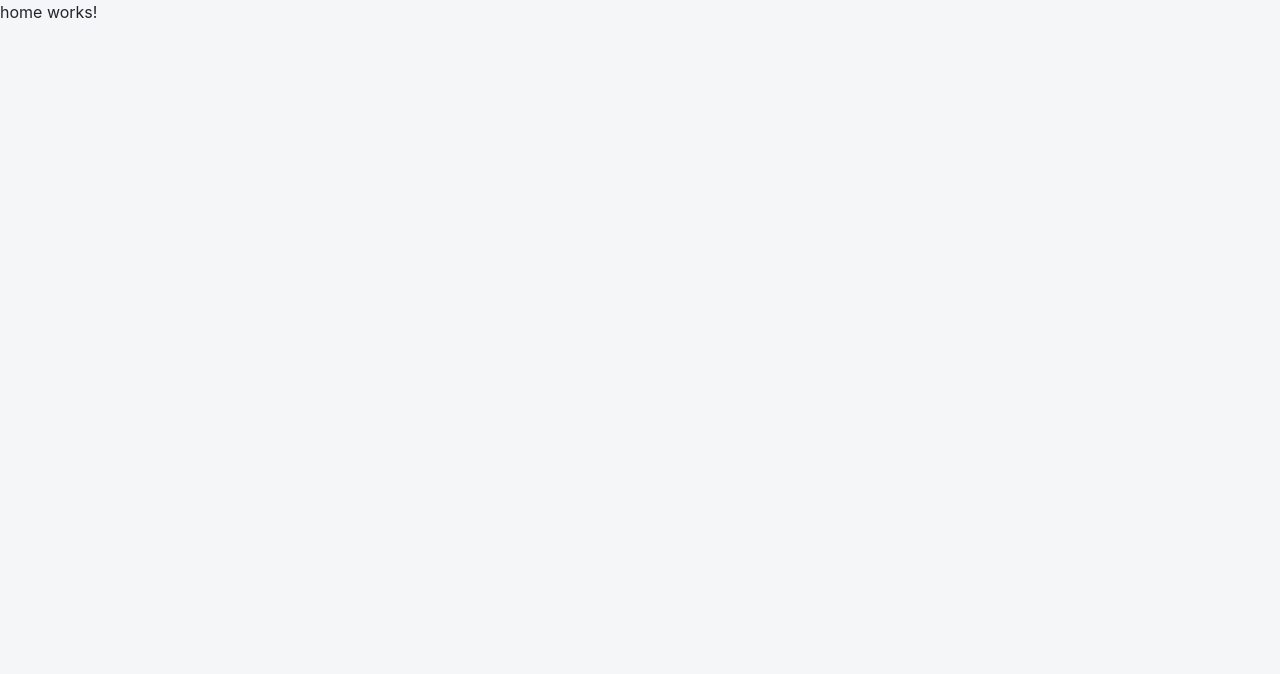
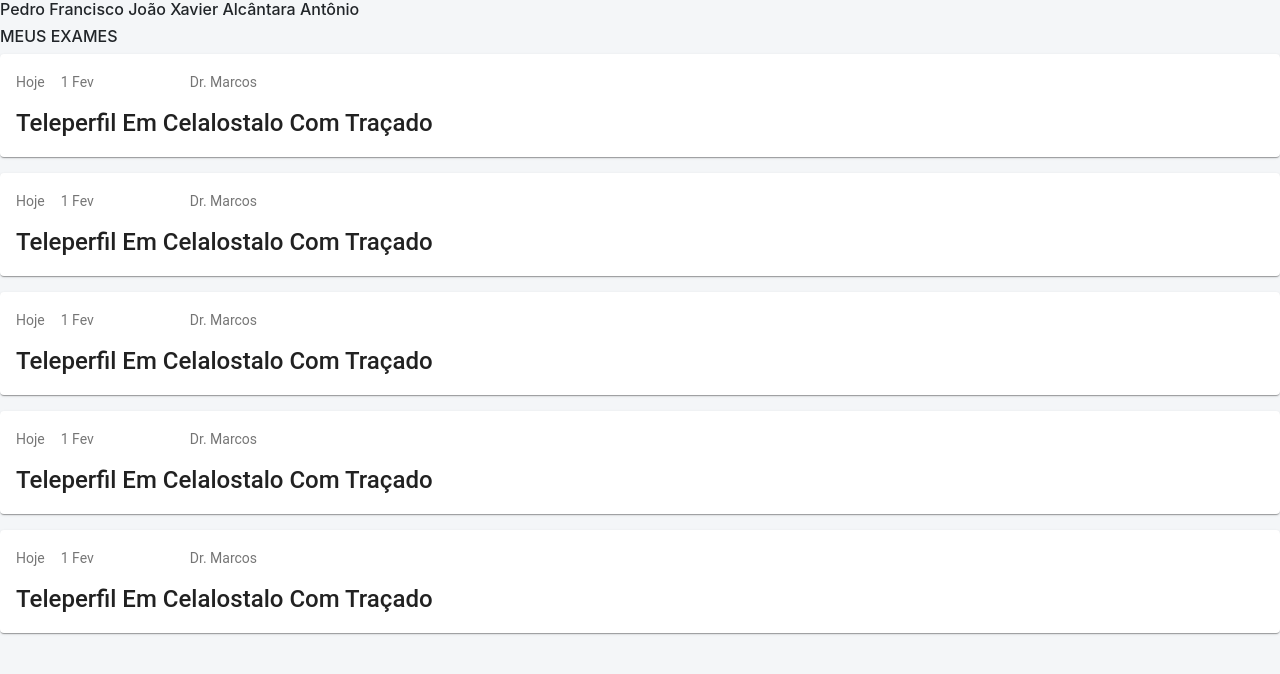
Before and after one commit to MathRocha/Desafio-Audo, an Angular app: page /home in a window 1280 px wide. Shown: the top 674 px of the page. Built offline with nearby package versions, Linux system fonts and the light colour scheme.

Commit message:
esqueleto home page

```diff
--- a/src/app/app.module.ts
+++ b/src/app/app.module.ts
@@ -1,7 +1,9 @@
+import { CommonModule } from '@angular/common';
 import { BrowserModule } from '@angular/platform-browser';
 import { NgModule } from '@angular/core';
 import { FormsModule } from '@angular/forms';
 import { BrowserAnimationsModule } from '@angular/platform-browser/animations';
+import { MatCardModule } from '@angular/material/card';
 
 import { AppRoutingModule } from './app-routing.module';
 import { AppComponent } from './app.component';
@@ -11,10 +13,12 @@ import { HomeComponent } from './home/home.component';
 @NgModule({
   declarations: [AppComponent, LoginComponent, HomeComponent],
   imports: [
+    CommonModule,
     BrowserModule,
     AppRoutingModule,
     FormsModule,
-    BrowserAnimationsModule
+    BrowserAnimationsModule,
+    MatCardModule
   ],
   providers: [],
   bootstrap: [AppComponent]
--- a/src/app/home/home.component.html
+++ b/src/app/home/home.component.html
@@ -1 +1,49 @@
-<p>home works!</p>
+<header>
+  <div>
+    <h6>Pedro Francisco João Xavier Alcântara Antônio</h6>
+  </div>
+</header>
+<main>
+  <div>
+    <h6>MEUS EXAMES</h6>
+    <div class="mb-3" *ngFor="let test of teste">
+      <mat-card
+        [ngClass]="{ 'bg-primary': test.show, 'text-white': test.show }"
+        (click)="test.show = !test.show"
+      >
+        <mat-card-subtitle
+          class="d-inline-block mr-3"
+          [ngClass]="{ 'text-white': test.show }"
+          >{{ test.dia }}</mat-card-subtitle
+        >
+        <mat-card-subtitle
+          class="d-inline-block mr-5"
+          [ngClass]="{ 'text-white': test.show }"
+          >{{ test.data }}</mat-card-subtitle
+        >
+        <mat-card-subtitle
+          class="d-inline-block ml-5"
+          [ngClass]="{ 'text-white': test.show }"
+          >{{ test.medico }}</mat-card-subtitle
+        >
+        <mat-card-title>{{ test.exame }}</mat-card-title>
+      </mat-card>
+      <div *ngIf="test.show">
+        <mat-card>
+          <button
+            type="button"
+            class="d-inline-block btn btn-primary rounded-pill mx-2"
+          >
+            VER LAUDO
+          </button>
+          <button
+            type="button"
+            class="d-inline-block btn btn-light rounded-pill mx-2"
+          >
+            BAIXAR IMAGENS
+          </button>
+        </mat-card>
+      </div>
+    </div>
+  </div>
+</main>
--- a/src/app/home/home.component.ts
+++ b/src/app/home/home.component.ts
@@ -6,10 +6,45 @@ import { Component, OnInit } from '@angular/core';
   styleUrls: ['./home.component.scss']
 })
 export class HomeComponent implements OnInit {
-
-  constructor() { }
+  teste = [];
 
   ngOnInit() {
+    this.teste = [
+      {
+        dia: 'Hoje',
+        data: '1 Fev',
+        medico: 'Dr. Marcos',
+        exame: 'Teleperfil Em Celalostalo Com Traçado',
+        show: false
+      },
+      {
+        dia: 'Hoje',
+        data: '1 Fev',
+        medico: 'Dr. Marcos',
+        exame: 'Teleperfil Em Celalostalo Com Traçado',
+        show: false
+      },
+      {
+        dia: 'Hoje',
+        data: '1 Fev',
+        medico: 'Dr. Marcos',
+        exame: 'Teleperfil Em Celalostalo Com Traçado',
+        show: false
+      },
+      {
+        dia: 'Hoje',
+        data: '1 Fev',
+        medico: 'Dr. Marcos',
+        exame: 'Teleperfil Em Celalostalo Com Traçado',
+        show: false
+      },
+      {
+        dia: 'Hoje',
+        data: '1 Fev',
+        medico: 'Dr. Marcos',
+        exame: 'Teleperfil Em Celalostalo Com Traçado',
+        show: false
+      }
+    ];
   }
-
 }
```
